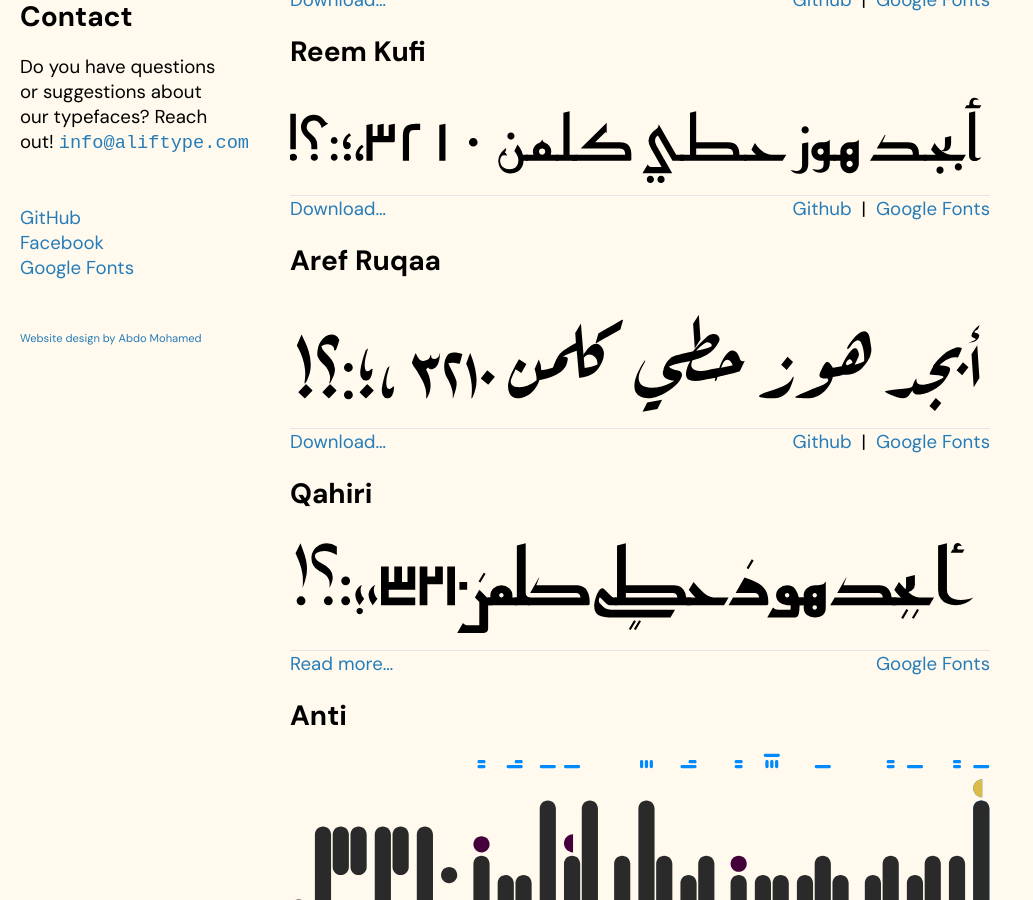
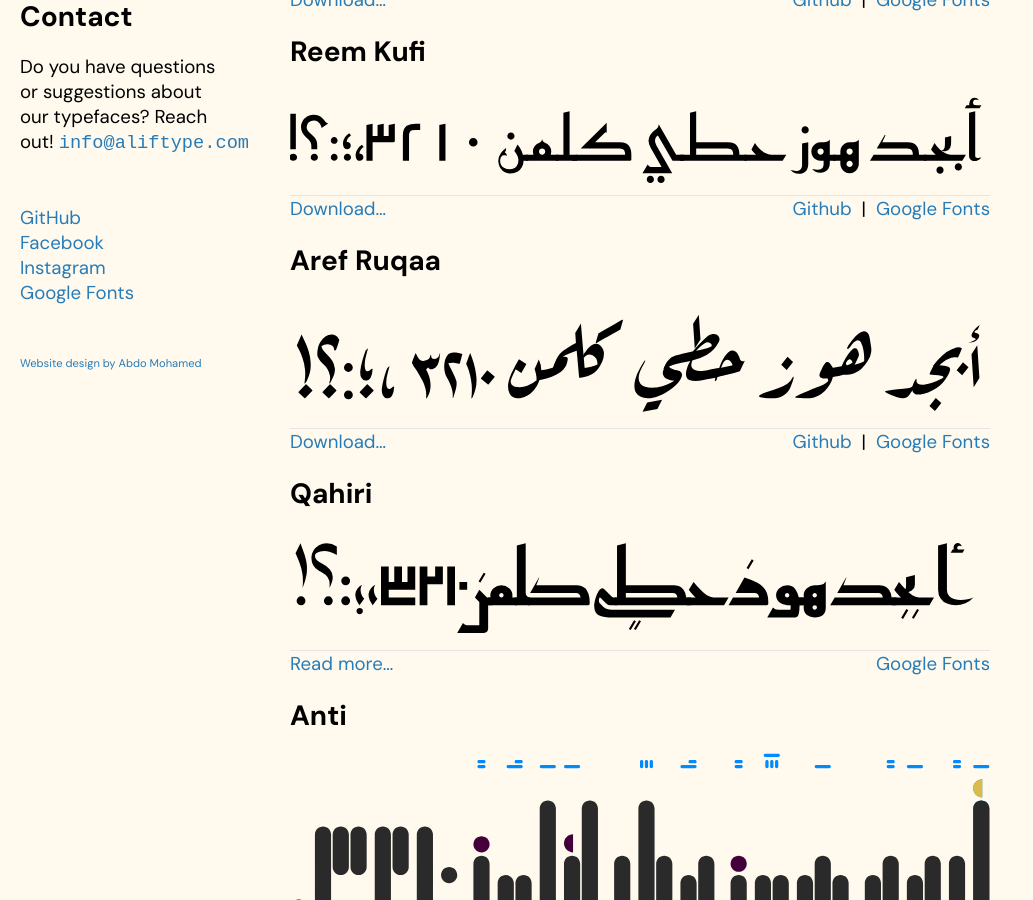
Before and after one commit to aliftype/aliftype.github.io, a Jekyll site: the page built from english.md, in a window 1280 px wide and 900 px high, scrolled down 461 px. Shown: the whole window, without its empty margins (0-1033 px from the left). Built offline with Jekyll 4.4.1, drawn with Linux system fonts in a browser that asks for light colours.

Commit message:
Re-enable instagram link

```diff
--- a/_includes/contact.html
+++ b/_includes/contact.html
@@ -4,7 +4,7 @@
     <p class="social">
         <a href="https://github.com/aliftype">{{ messages.github }}</a><br />
         <a href="https://www.facebook.com/AlifTypeFoundry">{{ messages.facebook }}</a><br />
-        <!--a href="https://www.instagram.com/khaledhosny.type">{{ messages.instagram }}</a></br-->
+        <a href="https://www.instagram.com/khaledhosny.type">{{ messages.instagram }}</a></br>
         <a href="https://fonts.google.com/?query=Khaled+Hosny">{{ messages.google-fonts }}</a><br />
     </p>
     <p id="sitedesigner"><a href="https://abdomohamed.com">{{ messages.sitedesigner }}</a></p>
```
